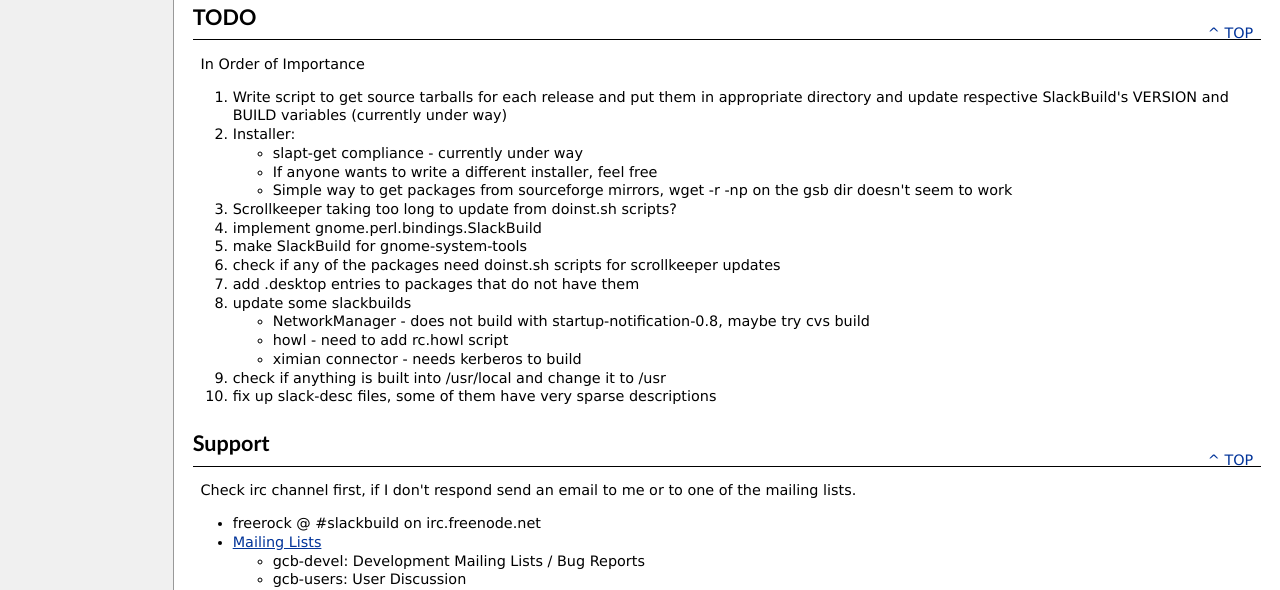
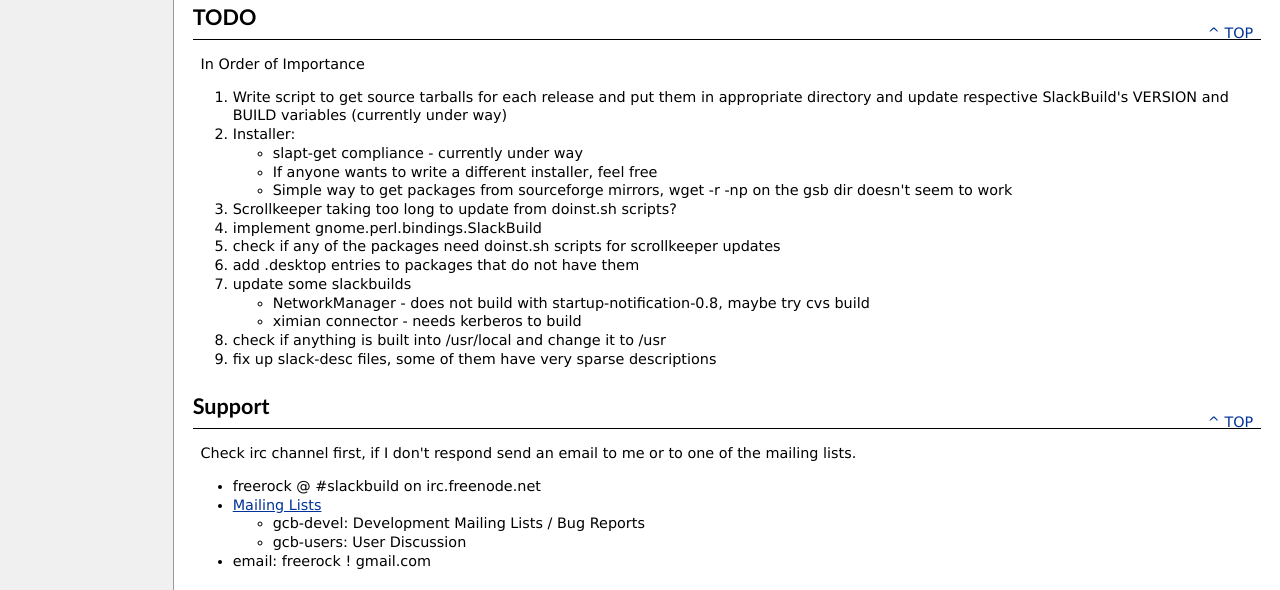
Before and after one commit to mmwanga/gsb-build-system, a PHP site: page / in a window 1280 px wide. Shown: the part 1902-2492 px from the top of the page. Run offline with PHP 8.4, Linux system fonts and the light colour scheme; data that the repository does not hold is empty.

Commit message:
added screenshots and updated TODO list on webpage

```diff
--- a/web/common/main-index-body_inc.php
+++ b/web/common/main-index-body_inc.php
@@ -178,8 +178,6 @@
 
       <li>implement gnome.perl.bindings.SlackBuild</li>
 
-      <li>make SlackBuild for gnome-system-tools</li>
-
       <li>check if any of the packages need doinst.sh scripts for
       scrollkeeper updates</li>
 
@@ -191,8 +189,6 @@
         <ul>
           <li>NetworkManager - does not build with
           startup-notification-0.8, maybe try cvs build</li>
-
-          <li>howl - need to add rc.howl script</li>
 
           <li>ximian connector - needs kerberos to build</li>
         </ul>
```
Also changed, not shown: 4 other files.
